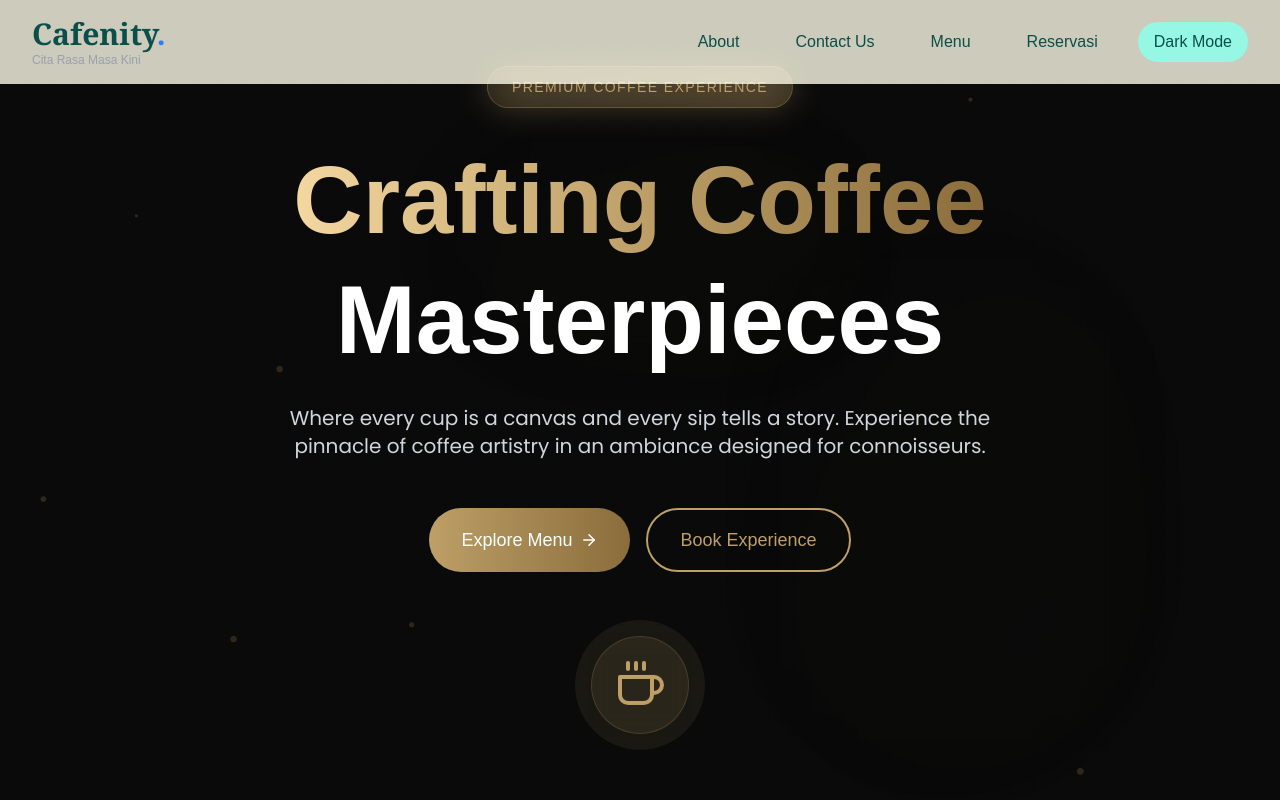
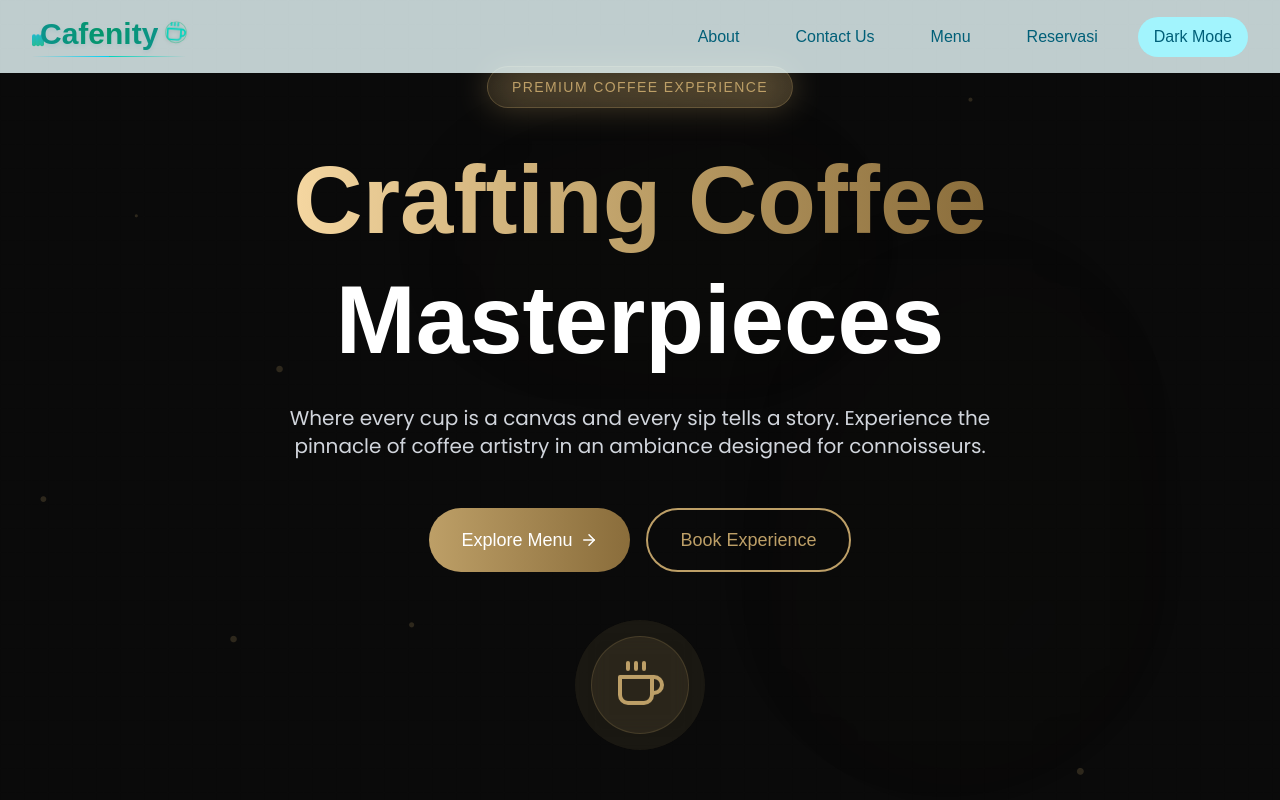
Before and after one commit to IkyPtr/cafenity-frontend, a React (Vite) app: page / in a window 1280 px wide. Shown: the top 800 px of the page. Built offline with nearby package versions, Linux system fonts and the light colour scheme; a web font is replaced by a local one.

Commit message:
Logo & navbar

```diff
--- a/package.json
+++ b/package.json
@@ -13,7 +13,7 @@
     "@react-three/drei": "^10.3.0",
     "@react-three/fiber": "^9.1.2",
     "@react-three/postprocessing": "^3.0.4",
-    "@supabase/supabase-js": "^2.50.0",
+    "@supabase/supabase-js": "^2.50.1",
     "@tailwindcss/vite": "^4.1.10",
     "framer-motion": "^12.18.1",
     "maath": "^0.10.8",
--- a/src/components/Logo.jsx
+++ b/src/components/Logo.jsx
@@ -1,11 +1,185 @@
 import { Link } from "react-router-dom";
+import { motion, useAnimation } from "framer-motion";
+import { FiCoffee } from "react-icons/fi";
+import { useEffect } from "react";
+
 export default function Logo() {
+  const controls = useAnimation();
+  const steamControls = useAnimation();
+
+  useEffect(() => {
+    const sequence = async () => {
+      await steamControls.start({
+        y: [-2, -8, -12, -8, -2],
+        opacity: [0.8, 1, 0.8, 0.5, 0.8],
+        transition: { duration: 3, repeat: Infinity }
+      });
+    };
+    sequence();
+  }, [steamControls]);
+
+  const handleHoverStart = () => {
+    controls.start({
+      scale: 1.05,
+      transition: { type: "spring", stiffness: 500 }
+    });
+    steamControls.start({
+      y: [-2, -8, -12, -15, -12, -8, -2],
+      opacity: [0.8, 1, 0.8, 0.5, 0.3, 0.8],
+      transition: { duration: 1.5 }
+    });
+  };
+
+  const handleHoverEnd = () => {
+    controls.start({
+      scale: 1,
+      transition: { type: "spring", stiffness: 500 }
+    });
+  };
+
   return (
-    <Link to="/" className="flex flex-col leading-tight select-none">
-      <h1 className="text-3xl font-bold font-serif">Cafenity
-        <span className="text-blue-500">.</span>
-      </h1>
-      <span className="text-xs font-medium text-gray-400">Cita Rasa Masa Kini</span>
+    <Link
+      to="/"
+      className="flex flex-col leading-tight select-none group relative"
+      onMouseEnter={handleHoverStart}
+      onMouseLeave={handleHoverEnd}
+    >
+      {/* Animated background glow */}
+      <motion.div
+        className="absolute -inset-2 rounded-full opacity-0 group-hover:opacity-100 pointer-events-none"
+        initial={{ opacity: 0 }}
+        animate={{
+          opacity: [0, 0.3, 0],
+          scale: [1, 1.1, 1]
+        }}
+        transition={{
+          duration: 2,
+          repeat: Infinity,
+          repeatType: "reverse"
+        }}
+        style={{
+          background: "radial-gradient(circle, rgba(16,185,129,0.3) 0%, rgba(6,182,212,0.1) 70%, transparent 100%)"
+        }}
+      />
+
+      <motion.div
+        className="flex items-baseline relative z-10"
+        animate={controls}
+      >
+        {/* Titik Uap Sebelum Logo */}
+        <div className="relative mr-2 flex items-center">
+          {[0, 1, 2].map((i) => (
+            <motion.div
+              key={i}
+              className="w-1 h-3 rounded-sm absolute"
+              initial={{ y: 0, opacity: 0.8 }}
+              animate={steamControls}
+              custom={i}
+              style={{
+                background: "linear-gradient(135deg, #06b6d4, #10b981)",
+                left: `${i * 4}px`,
+                borderRadius: "2px", // agar bentuknya lebih seperti batang uap, bukan bulat
+              }}
+            />
+          ))}
+        </div>
+
+        {/* Main Logo Text */}
+        <motion.h1
+          className="text-3xl font-bold relative"
+          initial={{ backgroundSize: "200% 200%" }}
+          animate={{
+            backgroundPosition: ["0% 50%", "100% 50%", "0% 50%"]
+          }}
+          transition={{
+            duration: 8,
+            repeat: Infinity,
+            ease: "linear"
+          }}
+          style={{
+            background: "linear-gradient(90deg, #0891b2, #0d9488, #059669, #0d9488, #0891b2)",
+            backgroundSize: "300% 100%",
+            backgroundClip: "text",
+            WebkitBackgroundClip: "text",
+            color: "transparent",
+            textShadow: "0 2px 4px rgba(8, 145, 178, 0.1)"
+          }}
+        >
+          Cafenity
+
+        </motion.h1>
+
+        {/* Animated Coffee Cup */}
+        <motion.div
+          className="ml-2 relative"
+          animate={{
+            y: [0, -4, 0],
+            rotate: [0, 5, -5, 0]
+          }}
+          transition={{
+            duration: 5,
+            repeat: Infinity,
+            ease: "easeInOut"
+          }}
+        >
+          <FiCoffee
+            className="text-teal-400 drop-shadow-sm"
+            size={20}
+          />
+          <motion.div
+            className="absolute top-0 left-0 w-full h-full rounded-full"
+            initial={{ boxShadow: "0 0 0 0 rgba(16, 185, 129, 0.4)" }}
+            animate={{
+              boxShadow: [
+                "0 0 0 0 rgba(16, 185, 129, 0.4)",
+                "0 0 0 4px rgba(16, 185, 129, 0.4)",
+                "0 0 0 8px rgba(16, 185, 129, 0)"
+              ]
+            }}
+            transition={{
+              duration: 2,
+              repeat: Infinity,
+              repeatDelay: 1
+            }}
+          />
+        </motion.div>
+      </motion.div>
+
+      {/* Advanced Tagline */}
+      <motion.div
+        className="flex items-center mt-1 relative z-10"
+        initial={{ opacity: 0, y: 5 }}
+        animate={{
+          opacity: 1,
+          y: 0,
+          transition: { delay: 0.3 }
+        }}
+      >
+        <motion.div
+          className="h-px flex-1 bg-gradient-to-r from-transparent to-cyan-400"
+          initial={{ width: 0 }}
+          animate={{
+            width: "100%",
+            transition: { delay: 0.5, duration: 0.8 }
+          }}
+        />
+        <motion.div
+          className="h-px flex-1 bg-gradient-to-l from-transparent to-teal-400"
+          initial={{ width: 0 }}
+          animate={{
+            width: "100%",
+            transition: { delay: 0.5, duration: 0.8 }
+          }}
+        />
+      </motion.div>
+
+      {/* Micro-interaction indicator */}
+      <motion.div
+        className="absolute -bottom-1 left-0 h-0.5 bg-teal-400 rounded-full"
+        initial={{ width: 0 }}
+        whileHover={{ width: "100%" }}
+        transition={{ duration: 0.3 }}
+      />
     </Link>
   );
 }
--- a/src/components/NavbarGuest.jsx
+++ b/src/components/NavbarGuest.jsx
@@ -32,9 +32,9 @@ export default function Navbar() {
     <header
       className={`fixed top-0 left-0 w-full z-50 transition-all duration-300 ${
         isDarkTheme
-          ? "bg-teal-950/80 text-white"
-          : "bg-yellow-50/80 text-teal-900"
-      } ${scrolled ? "shadow-lg backdrop-blur-xl border-b border-teal-300/20" : ""}`}
+          ? "bg-cyan-900/80 text-white"
+          : "bg-cyan-50/80 text-cyan-900"
+      } ${scrolled ? "shadow-lg backdrop-blur-xl border-b border-cyan-300/20" : ""}`}
     >
       <div className="max-w-7xl mx-auto px-4 sm:px-6 lg:px-8 py-4 flex justify-between items-center">
         <Logo />
@@ -47,15 +47,15 @@ export default function Navbar() {
               to={link.to}
               className={`${linkBaseStyle} ${
                 isDarkTheme
-                  ? "text-white hover:text-teal-200"
-                  : "text-teal-900 hover:text-white"
+                  ? "text-white hover:text-cyan-200"
+                  : "text-cyan-800 hover:text-white"
               }`}
             >
               <span
                 className={`${hoverLayer} ${
                   isDarkTheme
-                    ? "bg-white/10"
-                    : "bg-teal-500/20"
+                    ? "bg-cyan-500/20"
+                    : "bg-cyan-500/30"
                 }`}
               ></span>
               <span className="relative z-10">{link.name}</span>
@@ -65,13 +65,13 @@ export default function Navbar() {
             onClick={toggleTheme}
             className={`${linkBaseStyle} ${
               isDarkTheme
-                ? "bg-white/10 text-white hover:bg-white/20"
-                : "bg-teal-200 text-teal-900 hover:bg-teal-300"
+                ? "bg-cyan-700 text-white hover:bg-cyan-600"
+                : "bg-cyan-200 text-cyan-800 hover:bg-cyan-300"
             }`}
           >
             <span
               className={`${hoverLayer} ${
-                isDarkTheme ? "bg-white/20" : "bg-white/30"
+                isDarkTheme ? "bg-cyan-600/30" : "bg-white/30"
               }`}
             ></span>
             <span className="relative z-10">
@@ -84,7 +84,9 @@ export default function Navbar() {
         <div className="md:hidden">
           <button
             onClick={() => setIsOpen(!isOpen)}
-            className="text-2xl focus:outline-none transition"
+            className={`text-2xl focus:outline-none transition ${
+              isDarkTheme ? "text-white" : "text-cyan-800"
+            }`}
           >
             {isOpen ? <FiX /> : <FiMenu />}
           </button>
@@ -95,7 +97,7 @@ export default function Navbar() {
       <div
         className={`md:hidden transition-all duration-300 overflow-hidden ${
           isOpen ? "max-h-[500px] opacity-100 py-4" : "max-h-0 opacity-0 py-0"
-        } ${isDarkTheme ? "bg-teal-950/90 text-white" : "bg-white text-teal-900"} px-6`}
+        } ${isDarkTheme ? "bg-cyan-900/90 text-white" : "bg-cyan-50 text-cyan-900"} px-6`}
       >
         <div className="flex flex-col gap-3">
           {navLinks.map((link) => (
@@ -105,15 +107,15 @@ export default function Navbar() {
               onClick={() => setIsOpen(false)}
               className={`${linkBaseStyle} ${
                 isDarkTheme
-                  ? "text-white hover:text-teal-200"
-                  : "text-teal-900 hover:text-white"
+                  ? "text-white hover:text-cyan-200"
+                  : "text-cyan-800 hover:text-white"
               }`}
             >
               <span
                 className={`${hoverLayer} ${
                   isDarkTheme
-                    ? "bg-white/10"
-                    : "bg-teal-500/20"
+                    ? "bg-cyan-500/20"
+                    : "bg-cyan-500/30"
                 }`}
               ></span>
               <span className="relative z-10">{link.name}</span>
@@ -126,13 +128,13 @@ export default function Navbar() {
             }}
             className={`${linkBaseStyle} w-full text-center ${
               isDarkTheme
-                ? "bg-white/10 text-white hover:bg-white/20"
-                : "bg-teal-200 text-teal-900 hover:bg-teal-300"
+                ? "bg-cyan-700 text-white hover:bg-cyan-600"
+                : "bg-cyan-200 text-cyan-800 hover:bg-cyan-300"
             }`}
           >
             <span
               className={`${hoverLayer} ${
-                isDarkTheme ? "bg-white/20" : "bg-white/30"
+                isDarkTheme ? "bg-cyan-600/30" : "bg-white/30"
               }`}
             ></span>
             <span className="relative z-10">
```
Also changed, not shown: 1 other file (tests, documents, lock files or other folders).
